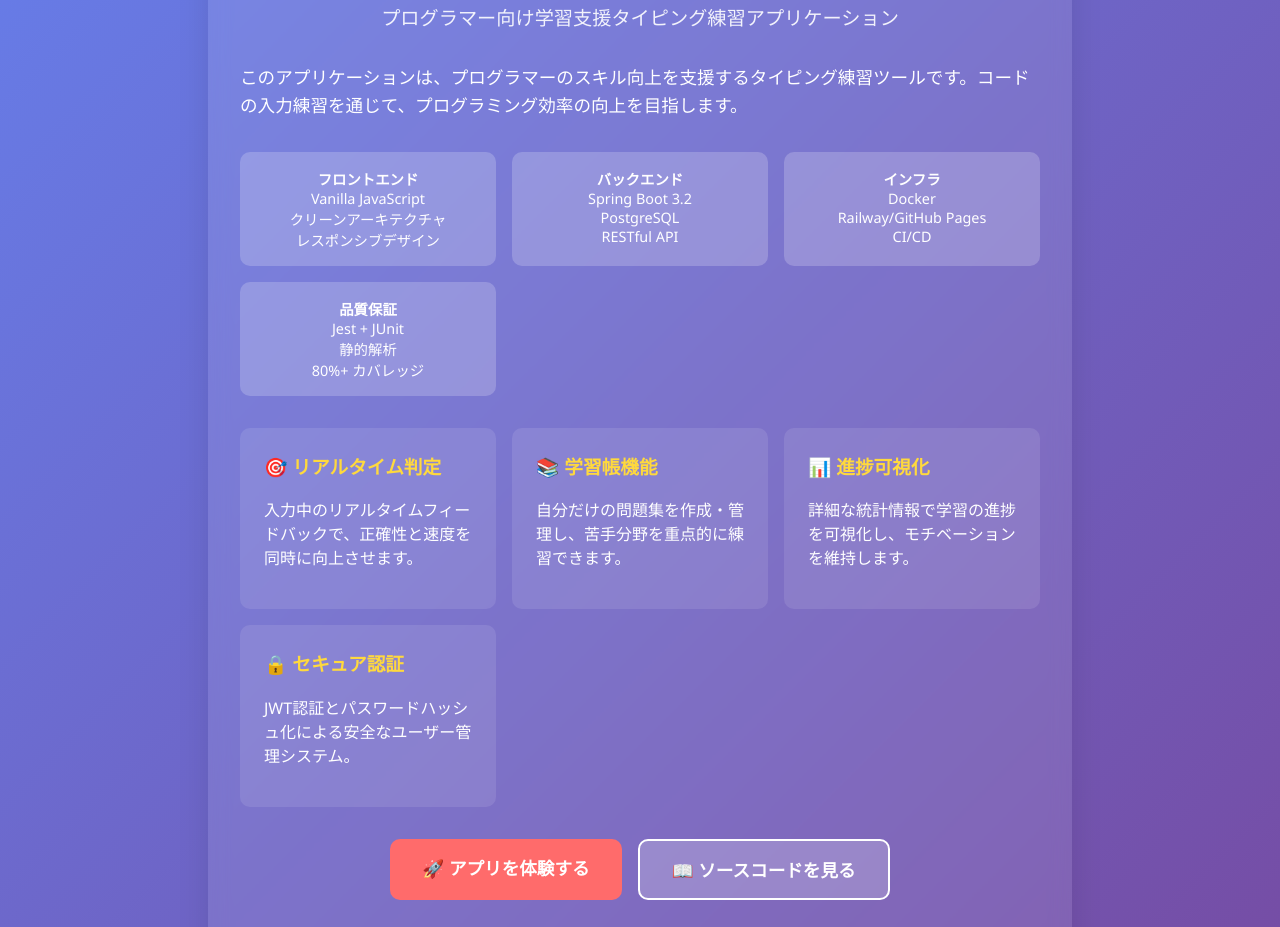
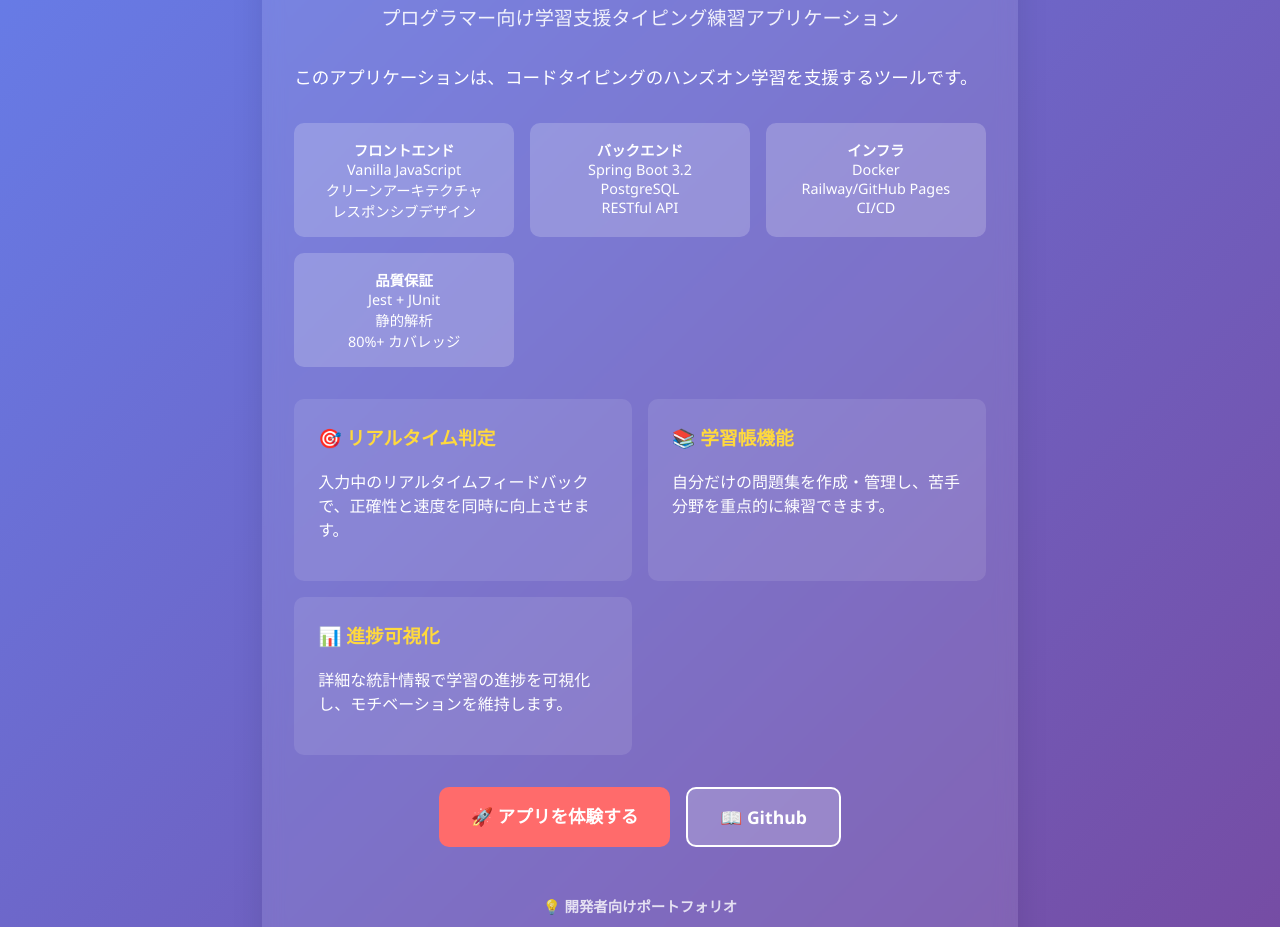
Before and after one commit to sin1227488801/RemindCodeTyping, a website: page index.html in a window 1280 px wide. Shown: the part 145-1072 px from the top of the page. Drawn offline with Linux system fonts and the light colour scheme.

Commit message:
閲覧用アップロード

```diff
--- a/index.html
+++ b/index.html
@@ -130,7 +130,7 @@
         <p class="subtitle">プログラマー向け学習支援タイピング練習アプリケーション</p>
 
         <div class="description">
-            <p>このアプリケーションは、プログラマーのスキル向上を支援するタイピング練習ツールです。コードの入力練習を通じて、プログラミング効率の向上を目指します。</p>
+            <p>このアプリケーションは、コードタイピングのハンズオン学習を支援するツールです。</p>
         </div>
 
         <div class="tech-stack">
@@ -173,10 +173,6 @@
                 <h3>📊 進捗可視化</h3>
                 <p>詳細な統計情報で学習の進捗を可視化し、モチベーションを維持します。</p>
             </div>
-            <div class="feature">
-                <h3>🔒 セキュア認証</h3>
-                <p>JWT認証とパスワードハッシュ化による安全なユーザー管理システム。</p>
-            </div>
         </div>
 
         <div class="buttons">
@@ -184,7 +180,7 @@
                 🚀 アプリを体験する
             </a>
             <a href="https://github.com/sin1227488801/RemindCodeTyping" class="btn btn-secondary" target="_blank">
-                📖 ソースコードを見る
+                📖 Github
             </a>
         </div>
 
```
Also changed, not shown: deploy-portfolio.md (+1 -3 lines).
